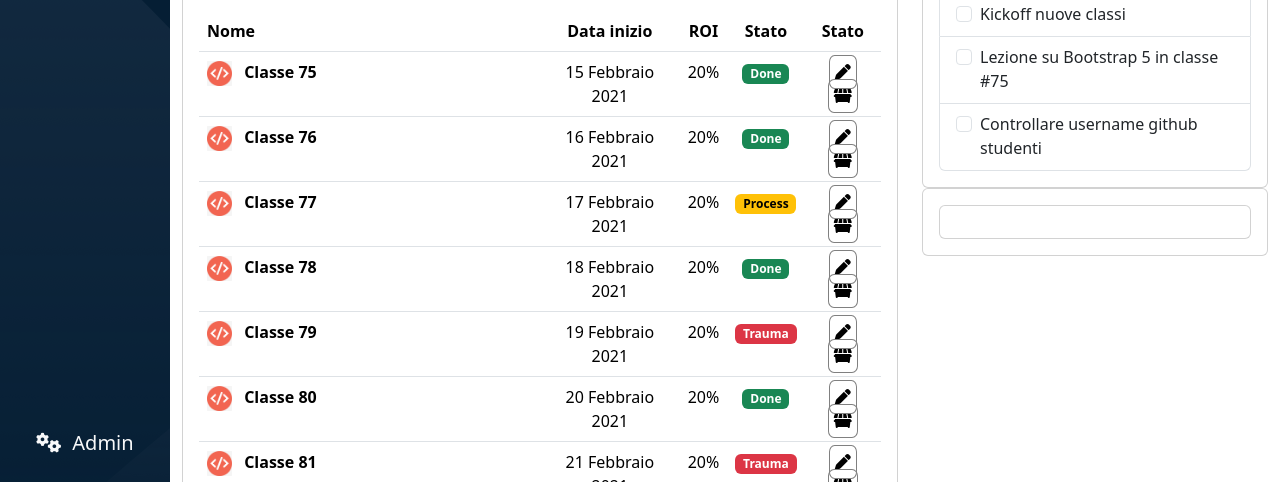
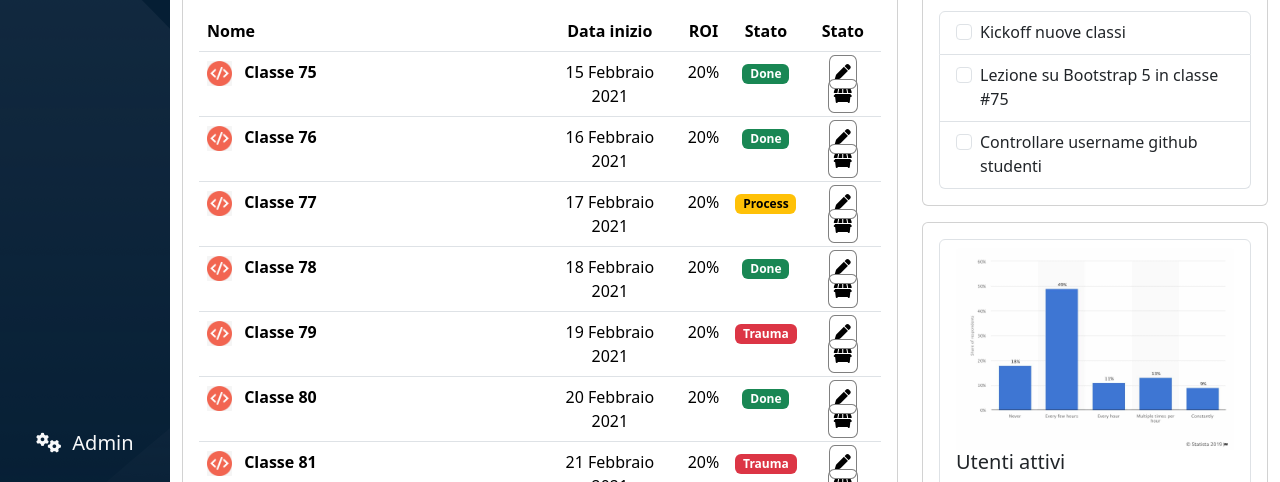
Before and after one commit to CalinCretu/html-css-bootstrap-dashboard, a plain HTML site: page index.html in a window 1280 px wide. Shown: the part 318-800 px from the top of the page. Drawn offline with nearby package versions, Linux system fonts and the light colour scheme.

Commit message:
ADD - utenti_attivi

```diff
--- a/css/app.css
+++ b/css/app.css
@@ -111,7 +111,6 @@ menu {
   padding: 5px;
 }
 
-/* F.A.Q. */
 
 
 
--- a/index.html
+++ b/index.html
@@ -272,9 +272,9 @@
                 </div>
               </div>
             </div>
-            <div class="col-4">
+            <div class="col-4 pb-5">
               <div class="card">
-                <div class="card-header">
+                <div class="card-header fs-3">
                   Todo
                 </div>
                 <div class="card-body">
@@ -306,12 +306,18 @@
                   </ul>
                 </div>
               </div>
-              <div class="card">
+              <div class="card mt-3">
                 <div class="card-body">
-                  <div class="card">
-                    <div class="card-body">
-                    </div>
-                  </div>
+                  <ul class="list-group">
+                    <li class="list-group-item"><img src="img/stats.jpeg" class="card-img-top" alt="...">
+                      <h5>Utenti attivi</h5>
+                      <div>Lista utenti attivi in piattaforma nell'ultimo mese</div>
+                    </li>
+                    <li class="list-group-item">Gennaio: 1200</li>
+                    <li class="list-group-item">Febbraio: 800</li>
+                    <li class="list-group-item">Marzo: 1500</li>
+                    <li class="list-group-item"><a href="#">Visualizza report approfondito</a></li>
+                  </ul>
                 </div>
               </div>
             </div>
@@ -320,6 +326,7 @@
       </div>
     </div>
   </div>
+  </div>
 </body>
 
 </html>
```
